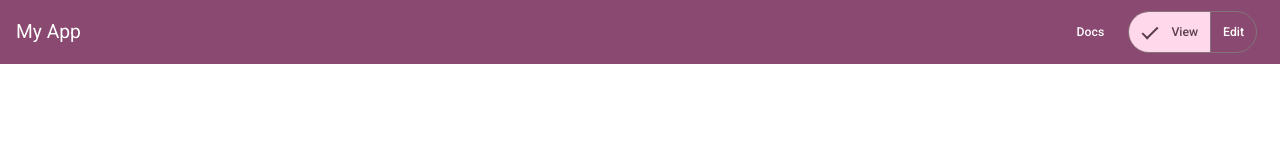
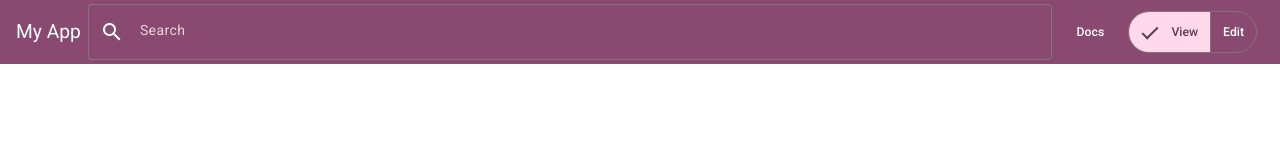
Before and after one commit to MrZeRo2000/violetnote-ang, an Angular app: page / in a window 1280 px wide. Shown: the top 160 px of the page. Built offline with nearby package versions, Linux system fonts and the light colour scheme; no server answers.

Commit message:
Header: added search control

```diff
--- a/src/app/components/header/header.html
+++ b/src/app/components/header/header.html
@@ -14,12 +14,23 @@
 
   <span class="mr-2">My App</span>
   @if(data$ | async; as data){
-    <span class="font-label">
+    <span class="font-label mr-2">
       {{version}} <small>({{data.appInfo.version}})</small>
     </span>
   }
 
+  <div class="search-bar">
+    <form>
+        <mat-form-field appearance="outline" class="search-control">
+          <mat-icon matPrefix class="icon-bright">search</mat-icon>
+          <input type="text" placeholder="Search" matInput>
+        </mat-form-field>
+    </form>
+  </div>
+
+  <!--
   <span class="spacer"></span>
+  -->
 
   <button matButton="filled" mat-button [matMenuTriggerFor]="docsMenu">Docs</button>
   <mat-menu #docsMenu="matMenu">
--- a/src/app/components/header/header.scss
+++ b/src/app/components/header/header.scss
@@ -11,6 +11,48 @@
   flex: 1 1 auto;
 }
 
+
+.mat-form-field-underline {
+  display: none;
+}
+
+.search-bar {
+  flex: 1 1 auto;
+  justify-content: center;
+}
+
+.search-control {
+  display: flex;
+}
+
+.search-control .mat-mdc-input-element {
+  color: var(--mat-sys-on-primary);
+  caret-color: var(--mat-sys-on-primary);
+}
+
+/* Placeholder text (before typing) */
+.search-control .mat-mdc-input-element::placeholder {
+  color: var(--mat-sys-surface-dim);
+  opacity: 1;
+}
+
+// Hover (not focused)
+::ng-deep mat-form-field.search-control:hover .mdc-notched-outline__leading,
+::ng-deep mat-form-field.search-control:hover .mdc-notched-outline__notch,
+::ng-deep mat-form-field.search-control:hover .mdc-notched-outline__trailing {
+  border-color: var(--mat-sys-surface-dim) !important;}
+
+// Focused
+::ng-deep mat-form-field.search-control.mat-focused .mdc-notched-outline__leading,
+::ng-deep mat-form-field.search-control.mat-focused .mdc-notched-outline__notch,
+::ng-deep mat-form-field.search-control.mat-focused .mdc-notched-outline__trailing {
+  border-color: var(--mat-sys-surface-container) !important;
+}
+
+::ng-deep .search-control .mat-mdc-form-field-subscript-wrapper {
+  display: none !important;
+}
+
 .icon-bright {
   color: var(--mat-sys-on-primary);
 }
--- a/src/app/components/header/header.ts
+++ b/src/app/components/header/header.ts
@@ -15,6 +15,8 @@ import {ScreenService} from '../../services/screen-service';
 import {MatButtonToggleModule} from '@angular/material/button-toggle';
 import {PassDataMode} from '../../models/pass-data';
 import {FormsModule} from '@angular/forms';
+import {MatFormFieldModule} from '@angular/material/form-field';
+import {MatInputModule} from '@angular/material/input';
 
 @Component({
   selector: 'app-header',
@@ -25,6 +27,8 @@ import {FormsModule} from '@angular/forms';
     MatIconModule,
     MatTooltipModule,
     MatButtonToggleModule,
+    MatFormFieldModule,
+    MatInputModule,
 
     AsyncPipe,
     FormsModule,
```
